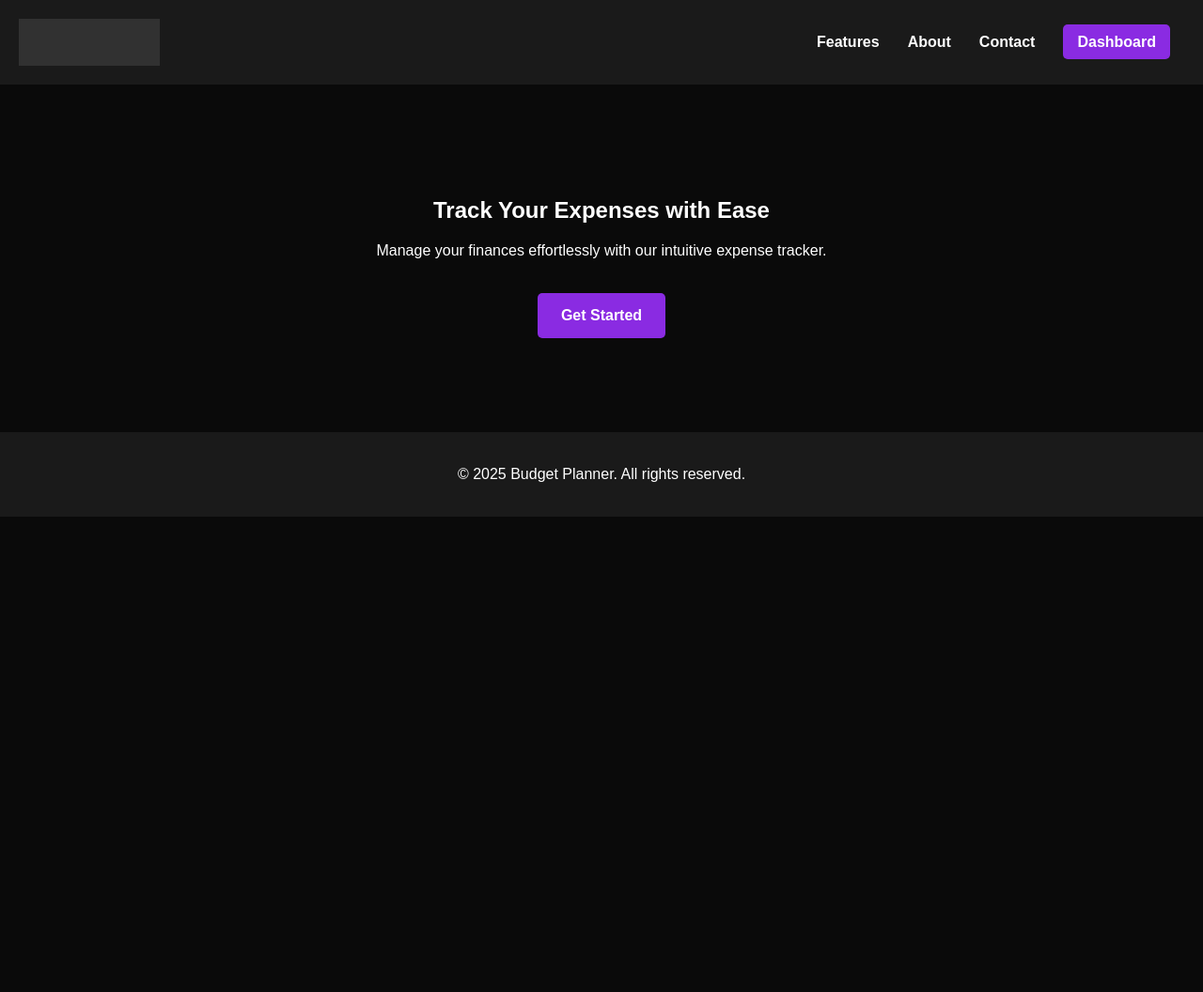
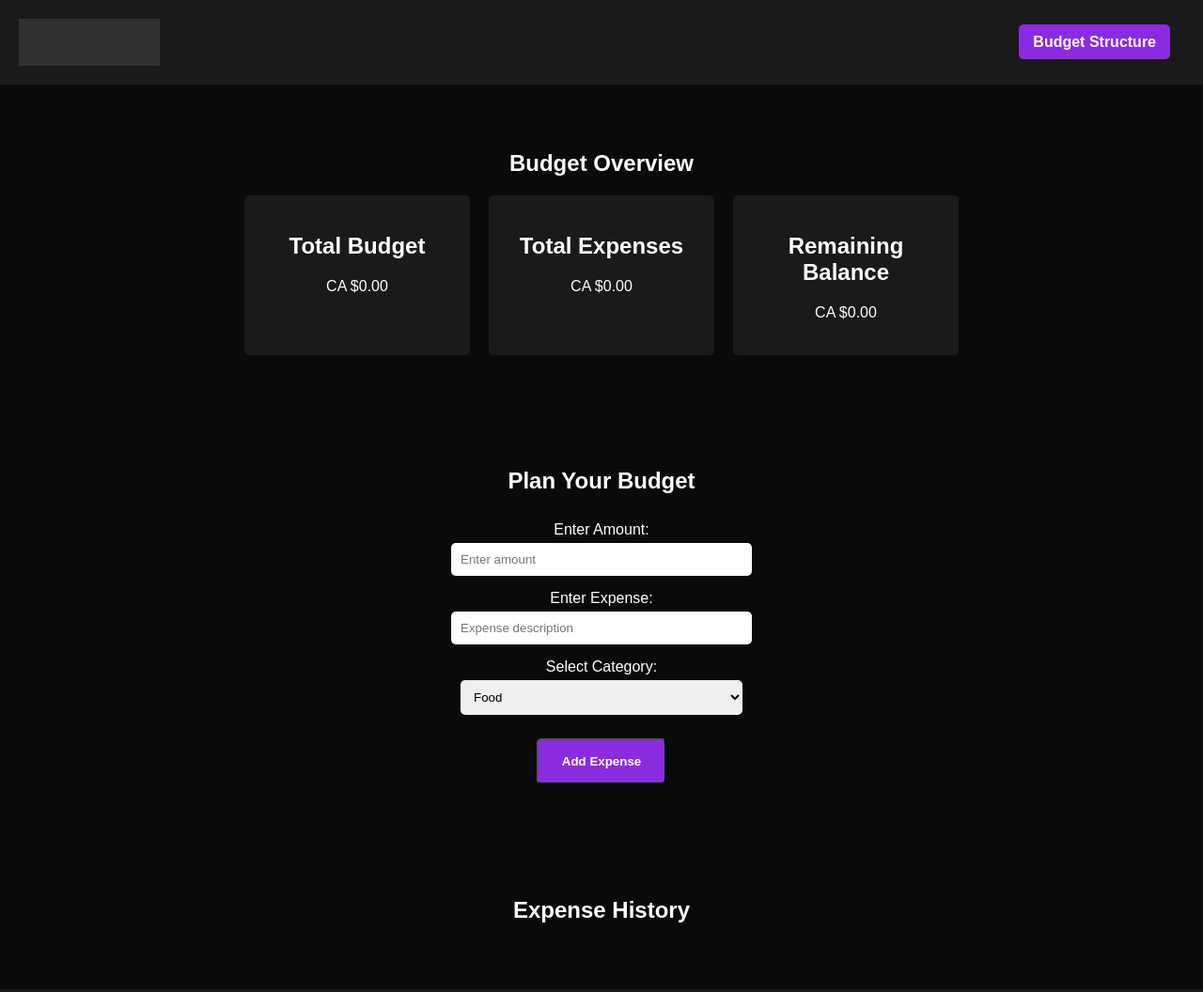
Before and after one commit to AGT-78/budget-planner, a website built with Parcel: page index.html in a window 1280 px wide. Shown: the top 1056 px of the page at 94% size. Before the commit the page ends 800 px from the top, so only its background shows below. Built offline with nearby package versions, Linux system fonts and the light colour scheme.

Commit message:
Updated index/style

```diff
--- a/index.html
+++ b/index.html
@@ -8,24 +8,74 @@
   </head>
   <body>
     <header>
-      <div class="logo-container"></div>
+      <div class="logo-container">
+        <!-- Logo will go here -->
+      </div>
       <nav>
         <ul>
-          <li><a href="#features">Features</a></li>
-          <li><a href="#about">About</a></li>
-          <li><a href="#contact">Contact</a></li>
-          <li><a href="#dashboard" class="btn">Dashboard</a></li>
+          <li><a href="#budget-structure" class="btn">Budget Structure</a></li>
         </ul>
       </nav>
     </header>
 
     <main>
-      <section class="hero">
-        <h1>Track Your Expenses with Ease</h1>
-        <p>
-          Manage your finances effortlessly with our intuitive expense tracker.
-        </p>
-        <a href="#dashboard" class="cta-btn">Get Started</a>
+      <!-- Budget Summary Section -->
+      <section class="budget-summary">
+        <h1>Budget Overview</h1>
+        <div class="summary-boxes">
+          <div class="summary-item">
+            <h2>Total Budget</h2>
+            <p id="total-budget">CA $0.00</p>
+          </div>
+          <div class="summary-item">
+            <h2>Total Expenses</h2>
+            <p id="total-expenses">CA $0.00</p>
+          </div>
+          <div class="summary-item">
+            <h2>Remaining Balance</h2>
+            <p id="remaining-balance">CA $0.00</p>
+          </div>
+        </div>
+      </section>
+
+      <!-- Input Section -->
+      <section class="input-section">
+        <h1>Plan Your Budget</h1>
+        <form id="budget-form">
+          <label for="amount">Enter Amount:</label>
+          <input
+            type="number"
+            id="amount"
+            placeholder="Enter amount"
+            required
+          />
+
+          <label for="expense">Enter Expense:</label>
+          <input
+            type="text"
+            id="expense"
+            placeholder="Expense description"
+            required
+          />
+
+          <label for="category">Select Category:</label>
+          <select id="category" required>
+            <option value="food">Food</option>
+            <option value="rent">Rent</option>
+            <option value="transport">Transport</option>
+            <option value="entertainment">Entertainment</option>
+          </select>
+
+          <button type="submit" class="cta-btn">Add Expense</button>
+        </form>
+      </section>
+
+      <!-- Expense List Section -->
+      <section class="expense-list">
+        <h1>Expense History</h1>
+        <ul id="expense-history">
+          <!-- Expense items will be dynamically added here -->
+        </ul>
       </section>
     </main>
 
--- a/style.css
+++ b/style.css
@@ -46,9 +46,46 @@ nav ul li a {
     border-radius: 5px;
 }
 
-/* Hero Section */
-.hero {
-    padding: 100px 20px;
+/* Budget Summary Section */
+.budget-summary {
+    padding: 50px 20px;
+}
+
+.summary-boxes {
+    display: flex;
+    justify-content: center;
+    gap: 20px;
+}
+
+.summary-item {
+    background: #1a1a1a;
+    padding: 20px;
+    border-radius: 5px;
+    width: 200px;
+}
+
+/* Input Section */
+.input-section {
+    padding: 50px 20px;
+}
+
+form {
+    display: flex;
+    flex-direction: column;
+    align-items: center;
+}
+
+label {
+    margin-top: 10px;
+}
+
+input, select {
+    padding: 10px;
+    margin: 5px 0;
+    width: 80%;
+    max-width: 300px;
+    border-radius: 5px;
+    border: none;
 }
 
 .cta-btn {
@@ -60,6 +97,28 @@ nav ul li a {
     border-radius: 5px;
     display: inline-block;
     margin-top: 20px;
+    cursor: pointer;
+}
+
+/* Expense List Section */
+.expense-list {
+    padding: 50px 20px;
+}
+
+#expense-history {
+    list-style: none;
+    padding: 0;
+    margin: 0 auto;
+    max-width: 500px;
+}
+
+#expense-history li {
+    background: #1a1a1a;
+    margin: 10px 0;
+    padding: 10px;
+    border-radius: 5px;
+    display: flex;
+    justify-content: space-between;
 }
 
 /* Footer */
```
